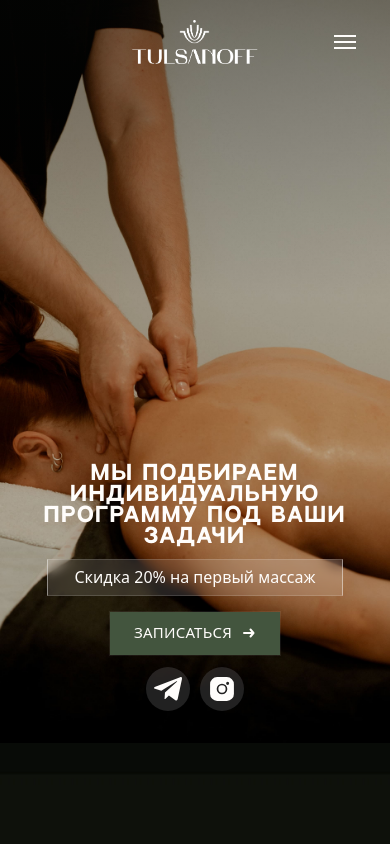
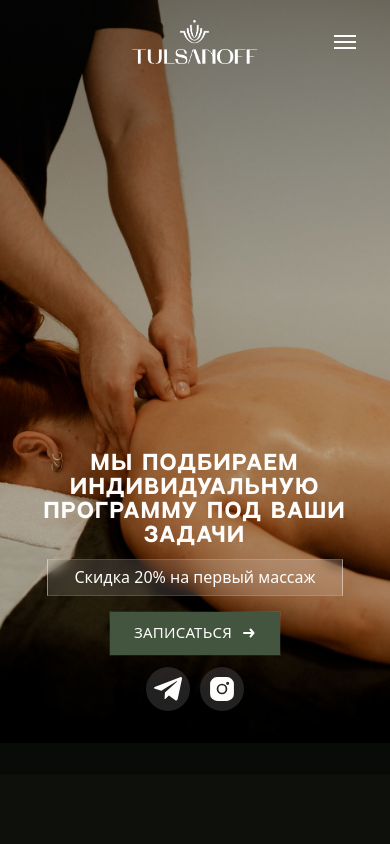
Before and after one commit to LesyaKulikov/tulsanoff, a React (Vite) app: page / in a window 390 px wide. Shown: the top 844 px of the page. Built offline with nearby package versions, Linux system fonts and the light colour scheme; a web font is replaced by a local one.

Commit message:
style: increase mobile hero title line height

```diff
--- a/src/components/Hero/Hero.module.css
+++ b/src/components/Hero/Hero.module.css
@@ -211,7 +211,7 @@
 
   .title {
     font-size: 52px;
-    line-height: 1.05;
+    line-height: 1.2;
   }
 
   .titleOriginal {
```
